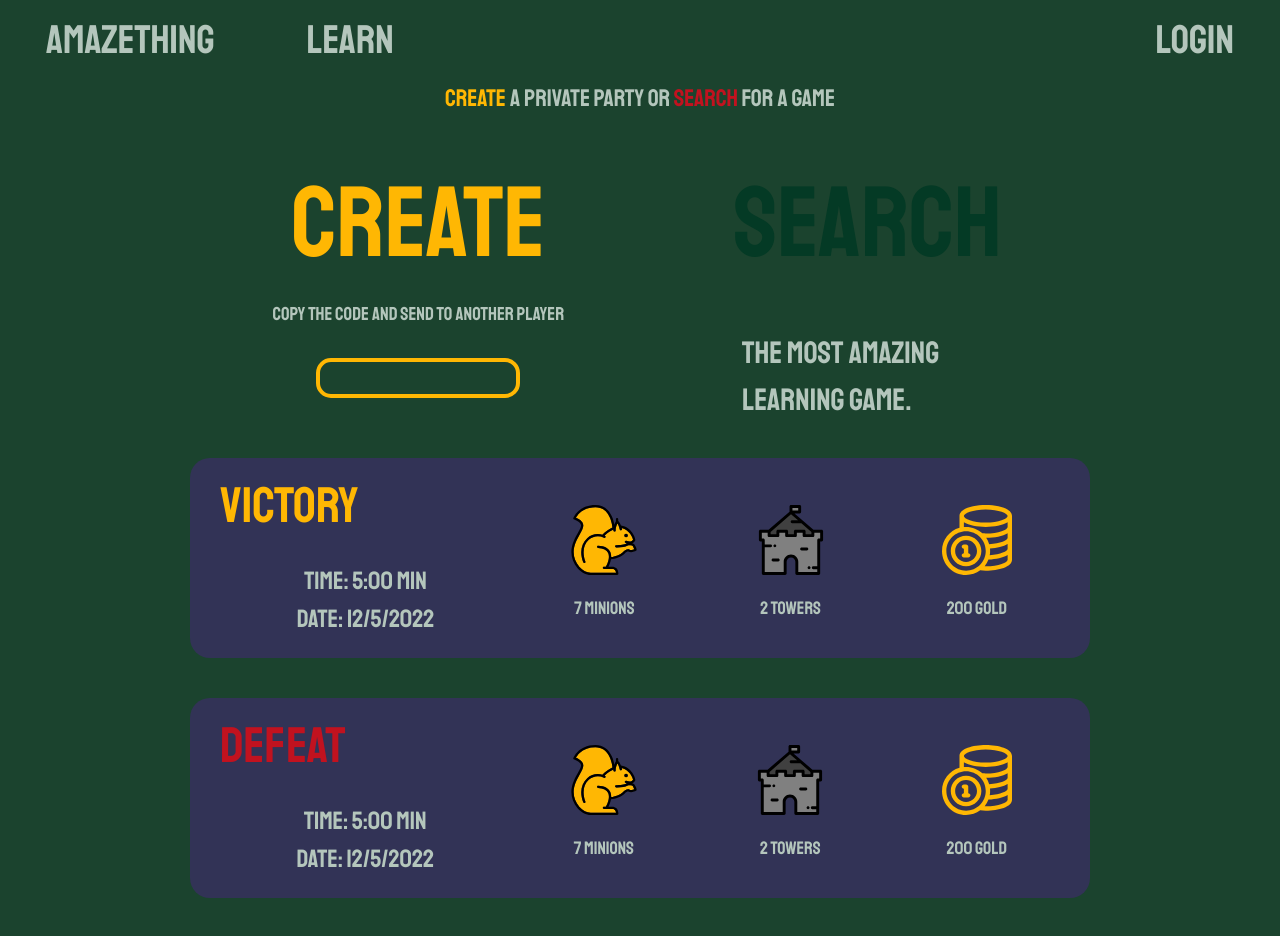
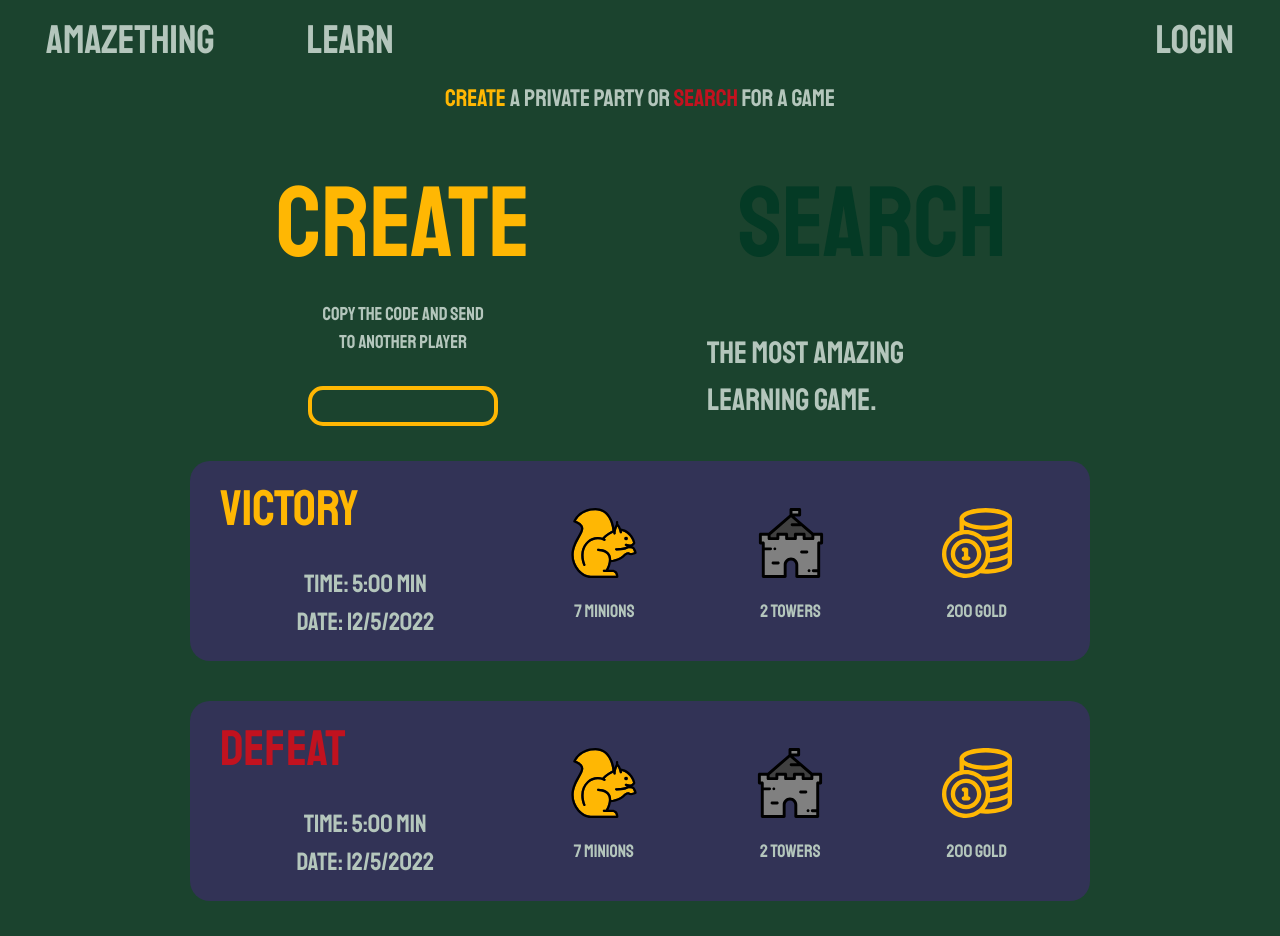
Before and after one commit to vadim-nest/aMAZEthing, a React (Vite) app in the folder Client/: page /waitingRoom in a window 1280 px wide. Both pictures are taken after a click on the button "Create". Built offline with nearby package versions, Linux system fonts and the light colour scheme; no server answers.

Commit message:
feat: change style waiting room

```diff
--- a/Client/src/components/waitingRoom.tsx
+++ b/Client/src/components/waitingRoom.tsx
@@ -91,7 +91,8 @@ function WaitingRoom() {
               //   {id}
               // </p>
               <>
-                <h3>Copy the code and send to another player</h3>
+                <h3>Copy the code and send</h3>
+                <h3> to another player</h3>
                 <input className='create-room-code'
                   placeholder={id} onClick={() => navigator.clipboard.writeText(`${id}`)}></input>
               </>
--- a/Client/src/css/waitingRoom.css
+++ b/Client/src/css/waitingRoom.css
@@ -58,6 +58,11 @@
   max-width: 40%;
 }
 
+.waiting-page-join-button {
+  margin-left: 0;
+  /* align-self: flex-start; */
+}
+
 .right-side-selection {
   max-width: 40%;
   display: flex;
@@ -66,8 +71,8 @@
 }
 
 .wr-play-button {
-  margin-left: -40px;
-  margin-right: auto;
+  /* margin-left: -40px; */
+  /* margin-right: auto; */
 }
 
 .wr-play-button:hover {
```
